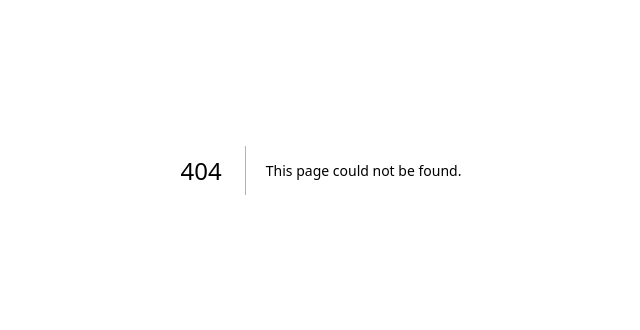
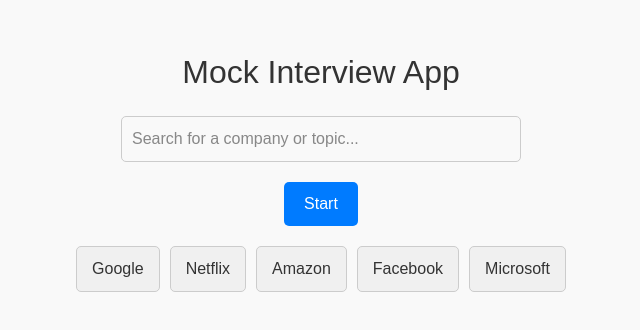
Before and after one commit to jktakeshi/Toky, a Next.js app: page /welcome in a window 1280 px wide. Before the commit this address had no page. Shown: the part 230-560 px from the top of the page, without its empty margins (319-959 px from the left). Built offline with nearby package versions, Linux system fonts and the light colour scheme.

Commit message:
More updates, initial welcome page

```diff
--- /dev/null
+++ b/next.config.js
@@ -0,0 +1,7 @@
+const path = require('path');
+
+module.exports = {
+  // The outputFileTracingRoot option is for monorepo setups. If your project is not a monorepo
+  // or if this setting is causing issues, you can try commenting it out.
+  // outputFileTracingRoot: path.join(__dirname, '..'),
+};
--- a/src/App.js
+++ b/src/App.js
@@ -0,0 +1,12 @@
+import React from 'react';
+import WelcomeScreen from './components/WelcomeScreen/WelcomeScreen';
+
+function App() {
+  return (
+    <div className="App">
+      <WelcomeScreen />
+    </div>
+  );
+}
+
+export default App;
--- a/src/app/page.tsx
+++ b/src/app/page.tsx
@@ -1,4 +1,5 @@
 import Image from "next/image";
+import Link from "next/link";
 
 export default function Home() {
   return (
@@ -34,6 +35,8 @@
             center.
           </p>
         </div>
+
+        {/* Existing buttons */}
         <div className="flex flex-col gap-4 text-base font-medium sm:flex-row">
           <a
             className="flex h-12 w-full items-center justify-center gap-2 rounded-full bg-foreground px-5 text-background transition-colors hover:bg-[#383838] dark:hover:bg-[#ccc] md:w-[158px]"
@@ -50,6 +53,7 @@
             />
             Deploy Now
           </a>
+
           <a
             className="flex h-12 w-full items-center justify-center rounded-full border border-solid border-black/[.08] px-5 transition-colors hover:border-transparent hover:bg-black/[.04] dark:border-white/[.145] dark:hover:bg-[#1a1a1a] md:w-[158px]"
             href="https://nextjs.org/docs?utm_source=create-next-app&utm_medium=appdir-template-tw&utm_campaign=create-next-app"
@@ -59,6 +63,16 @@
             Documentation
           </a>
         </div>
+
+        {/* New navigation button */}
+        <div className="mt-8">
+          <Link
+            href="/welcome"
+            className="flex h-12 w-full items-center justify-center rounded-full bg-blue-600 text-white px-5 transition-colors hover:bg-blue-700 md:w-[200px]"
+          >
+            Go to Welcome Screen
+          </Link>
+        </div>
       </main>
     </div>
   );
--- /dev/null
+++ b/src/app/welcome/page.tsx
@@ -0,0 +1,7 @@
+// src/app/welcome/page.tsx
+"use client";
+import WelcomeScreen from "@/components/welcome_screen/welcome_screen";
+
+export default function WelcomePage() {
+  return <WelcomeScreen />;
+}
--- /dev/null
+++ b/src/components/welcome_screen/welcome_screen.tsx
@@ -0,0 +1,30 @@
+"use client";
+
+import React from "react";
+import "./welcome_screen.css"; // match the actual file name (lowercase)
+
+const WelcomeScreen: React.FC = () => {
+  return (
+    <div className="welcome-screen">
+      <h1 className="title">Mock Interview App</h1>
+
+      <input
+        type="text"
+        className="search-bar"
+        placeholder="Search for a company or topic..."
+      />
+
+      <button className="start-button">Start</button>
+
+      <div className="company-buttons">
+        <button className="company-button">Google</button>
+        <button className="company-button">Netflix</button>
+        <button className="company-button">Amazon</button>
+        <button className="company-button">Facebook</button>
+        <button className="company-button">Microsoft</button>
+      </div>
+    </div>
+  );
+};
+
+export default WelcomeScreen;
--- a/src/index.js
+++ b/src/index.js
@@ -0,0 +1,11 @@
+import React from 'react';
+import ReactDOM from 'react-dom';
+import './index.css'; // Optional global styles
+import App from './App';
+
+ReactDOM.render(
+  <React.StrictMode>
+    <App />
+  </React.StrictMode>,
+  document.getElementById('root')
+);
```
Also changed, not shown: src/components/welcome_screen/welcome_screen.js (deleted).
